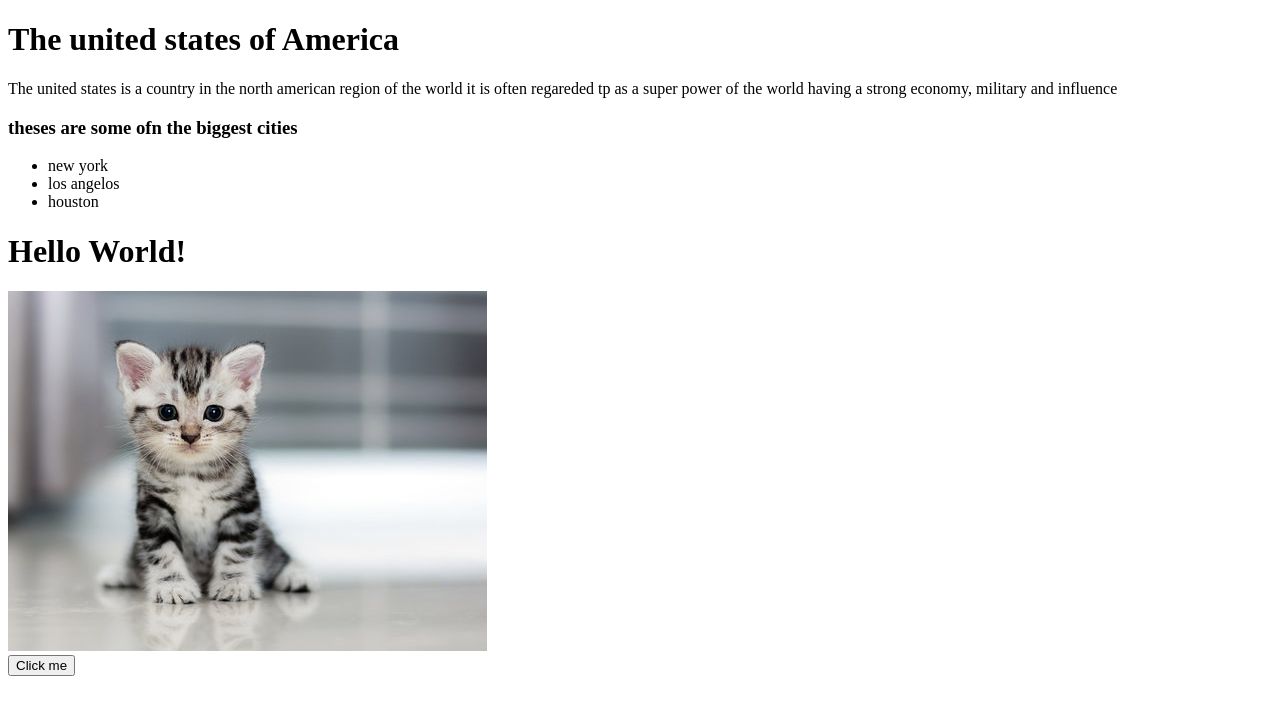
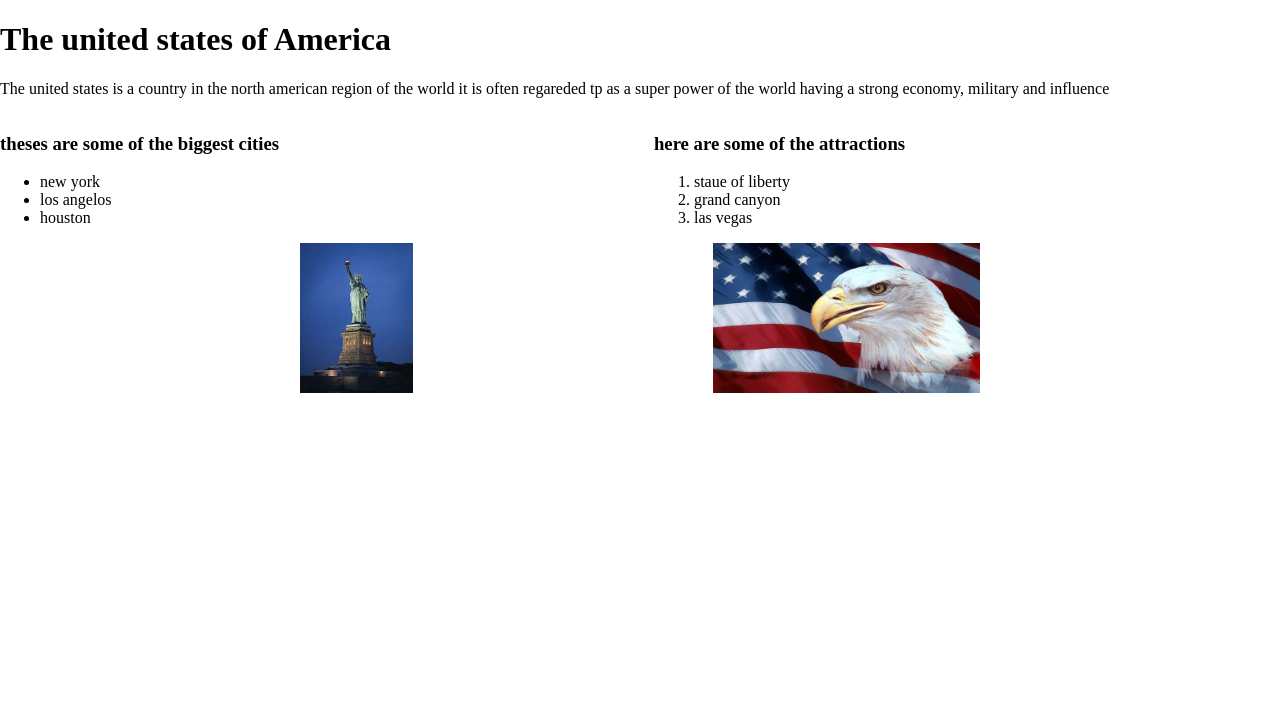
Before and after one commit to k3llucky/fluffy-disco, a plain HTML site: page index.html in a window 1280 px wide. Drawn offline with nearby package versions, Linux system fonts and the light colour scheme.

Commit message:
made changes to html

```diff
--- a/css/style.css
+++ b/css/style.css
@@ -1,7 +1,42 @@
-#kitty{
-    width: 100px;
-    height: 100px;
-    position: relative;
-    top: 0;
-    left: 0;
+body {
+    margin: 0;
+    padding: 0;
 }
+
+/*Here i am selecting the class container
+ and will be adding grid to it*/
+ .container {
+    display: grid;
+    grid-template-areas:
+    'intro intro'
+    'cities attractions'
+    'images images'
+
+}
+
+.intro {
+    grid-area: intro;
+}
+
+.cities {
+    grid-area: cities;
+}
+
+
+.attractions {
+    grid-area: attractions;
+}
+
+
+.images {
+    display: flex;
+    flex-direction: row;
+    justify-content: space-evenly;
+    grid-area: images;
+}
+
+img {
+    width:auto;
+    height: 150px;
+
+}
--- a/index.html
+++ b/index.html
@@ -4,8 +4,7 @@
     <meta charset="UTF-8">
     <meta name="viewport" content="width=device-width, initial-scale=1.0">
     <script src="https://code.jquery.com/jquery-3.7.1.min.js" integrity="sha256-/JqT3SQfawRcv/BIHPThkBvs0OEvtFFmqPF/lYI/Cxo=" crossorigin="anonymous"></script>
-    <script src="/js/main.js"></script>
-    <link rel="stylesheet" href="/css/style.css">
+     <link rel="stylesheet" href="/css/style.css">
     <title>USA</title>
 </head>
 <body>
@@ -16,28 +15,25 @@
                 the world it is often regareded tp as a super power of  the world having a
                 strong economy, military and influence
             </p>
-        <div>
+        </div>
             <div class="cities">
-                <h3> theses are some ofn the <span id="shaunda">biggest</span> cities </h3>
+                <h3> theses are some of the <span id="shaunda">biggest</span> cities </h3>
                 <ul>
                     <li> new york</li>
                     <li> los angelos</li>
                     <li> houston</li>
                 </ul>
         </div>
-
-
-
-
-
-
-
-
-
-    <h1>Hello World!</h1>
-    <div id="kitty">
-        <img src="images/kitten.jpg" alt="This is a kitten.">
-        <button id="btn">Click me</button>
-    </div>
-</body>
-</html>
+        <div class="attractions">
+            <h3> here are some of the attractions </h3>
+            <ol>
+                <li> staue of liberty </li>
+                <li> grand canyon</li>
+                <li> las vegas</li>
+            </ol>
+        </div>
+        <div class=" images">
+            <img src="images/SOL.jpg"
+            alt="statue of liberty">
+            <img src="images/AF.jpg" width="238" height="238"
+            alt="grand canyon">
```
Also changed, not shown: images/AF.jpg (added), images/GC.jpg (added), images/SOL.jpg (added).
